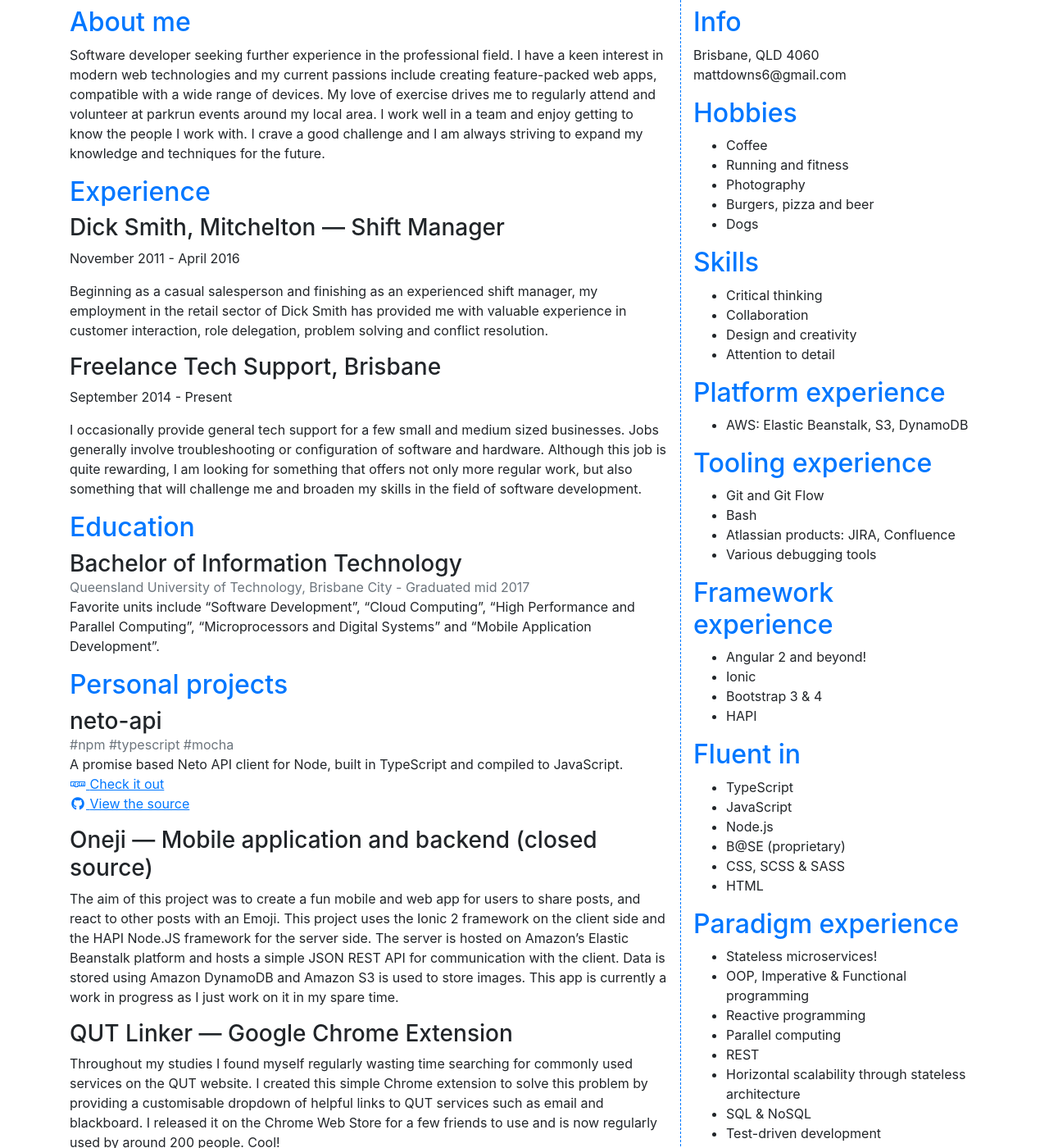
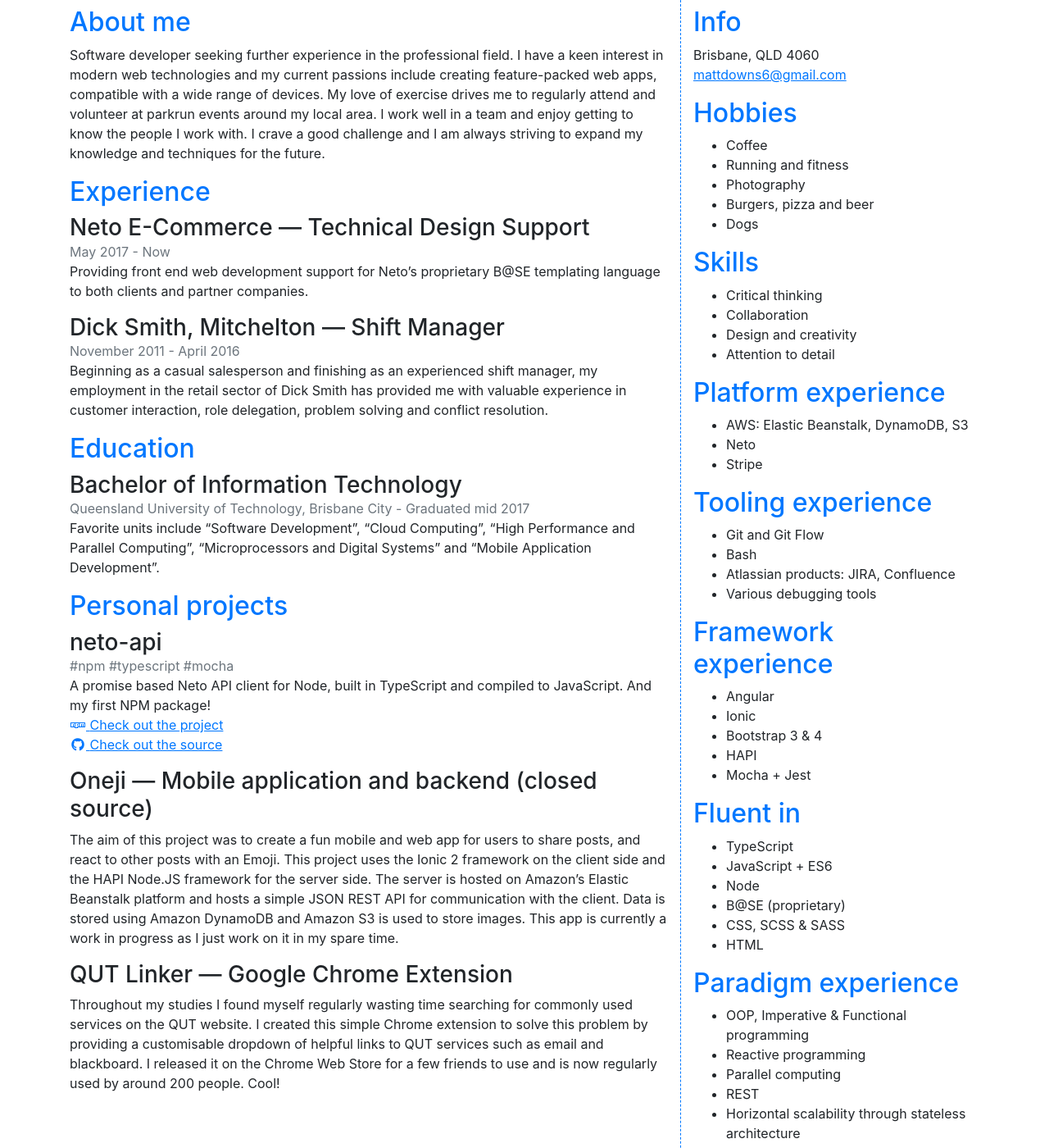
Before and after one commit to matt-downs/matt-downs.github.io, a Jekyll site: the page built from index.html, in a window 1280 px wide and 1400 px high, scrolled down 318 px. Shown: the whole window at 82% size. Built offline with Jekyll 4.4.1, drawn with Linux system fonts in a browser that asks for light colours; nearby versions of some CDN libraries; some of the changed text lies outside the part shown.

Commit message:
Update content

```diff
--- a/assets/css/style.scss
+++ b/assets/css/style.scss
@@ -1,5 +1,6 @@
 ---
 ---
+
 $accent-color: #0077ff;
 .header {
     background-color: $accent-color;
--- a/index.html
+++ b/index.html
@@ -2,18 +2,20 @@
 layout: default
 title: Matt Downs
 ---
+
 <div class="row content">
     <div class="col-md-8 pt-5">
         <h2>About me</h2>
         <p>Software developer seeking further experience in the professional field. I have a keen interest in modern web technologies and my current passions include creating feature-packed web apps, compatible with a wide range of devices. My love of exercise drives me to regularly attend and volunteer at parkrun events around my local area. I work well in a team and enjoy getting to know the people I work with. I crave a good challenge and I am always striving to expand my knowledge and techniques for the future.</p>
 
         <h2>Experience</h2>
-        <h3>Dick Smith, Mitchelton — Shift Manager</h3>
-        <p>November 2011 - April 2016</p>
+        <h3 class="mb-0">Neto E-Commerce — Technical Design Support</h3>
+        <span class="text-muted">May 2017 - Now</span>
+        <p>Providing front end web development support for Neto’s proprietary B@SE templating language to both clients and partner companies.</p>
+
+        <h3 class="mb-0">Dick Smith, Mitchelton — Shift Manager</h3>
+        <span class="text-muted">November 2011 - April 2016</span>
         <p>Beginning as a casual salesperson and finishing as an experienced shift manager, my employment in the retail sector of Dick Smith has provided me with valuable experience in customer interaction, role delegation, problem solving and conflict resolution.</p>
-        <h3>Freelance Tech Support, Brisbane</h3>
-        <p>September 2014 - Present</p>
-        <p>I occasionally provide general tech support for a few small and medium sized businesses. Jobs generally involve troubleshooting or configuration of software and hardware. Although this job is quite rewarding, I am looking for something that offers not only more regular work, but also something that will challenge me and broaden my skills in the field of software development.</p>
 
         <h2>Education</h2>
         <h3 class="mb-0">Bachelor of Information Technology</h3>
@@ -24,19 +26,19 @@
 
         <h3 class="mb-0">neto-api</h3>
         <span class="text-muted">#npm #typescript #mocha</span>
-        <p class="mb-0">A promise based Neto API client for Node, built in TypeScript and compiled to JavaScript.</p>
+        <p class="mb-0">A promise based Neto API client for Node, built in TypeScript and compiled to JavaScript. And my first NPM package!</p>
         <ul class="list-unstyled">
             <li>
                 <a href="https://www.npmjs.com/package/neto-api">
                     <i class="fab fa-fw fa-npm"></i>
-                    <span class="no-print">Check it out</span>
+                    <span class="no-print">Check out the project</span>
                     <span class="only-print">npmjs.com/package/neto-api</span>
                 </a>
             </li>
             <li>
                 <a href="https://github.com/matt-downs/neto-api-node">
                     <i class="fab fa-fw fa-github"></i>
-                    <span class="no-print">View the source</span>
+                    <span class="no-print">Check out the source</span>
                     <span class="only-print">github.com/matt-downs/neto-api-node</span>
                 </a>
             </li>
@@ -50,7 +52,8 @@
 
     <div class="col-md-4 pt-5 left-divider">
         <h2>Info</h2>
-        <p>Brisbane, QLD 4060<br> mattdowns6@gmail.com
+        <p>Brisbane, QLD 4060<br>
+            <a href="mailto:mattdowns6@gmail.com">mattdowns6@gmail.com</a>
         </p>
 
         <h2>Hobbies</h2>
@@ -72,7 +75,9 @@
 
         <h2>Platform experience</h2>
         <ul>
-            <li>AWS: Elastic Beanstalk, S3, DynamoDB</li>
+            <li>AWS: Elastic Beanstalk, DynamoDB, S3</li>
+            <li>Neto</li>
+            <li>Stripe</li>
         </ul>
 
         <h2>Tooling experience</h2>
@@ -85,17 +90,18 @@
 
         <h2>Framework experience</h2>
         <ul>
-            <li>Angular 2 and beyond!</li>
+            <li>Angular</li>
             <li>Ionic</li>
             <li>Bootstrap 3 &amp; 4</li>
             <li>HAPI</li>
+            <li>Mocha + Jest</li>
         </ul>
 
         <h2>Fluent in</h2>
         <ul>
             <li>TypeScript</li>
-            <li>JavaScript</li>
-            <li>Node.js</li>
+            <li>JavaScript + ES6</li>
+            <li>Node</li>
             <li>B@SE (proprietary)</li>
             <li>CSS, SCSS &amp; SASS</li>
             <li>HTML</li>
@@ -103,7 +109,6 @@
 
         <h2>Paradigm experience</h2>
         <ul>
-            <li>Stateless microservices!</li>
             <li>OOP, Imperative &amp; Functional programming</li>
             <li>Reactive programming</li>
             <li>Parallel computing</li>
@@ -115,9 +120,9 @@
 
         <h2>Topics interested in</h2>
         <ul>
-            <li>Universal &amp; progressive web apps!</li>
-            <li>Single page web apps</li>
-            <li>Maximising client side processing to reduce server workload</li>
+            <li>Stateless microservices!</li>
+            <li>Universal &amp; progressive single page web apps!</li>
+            <li>Basically anything involving the web at scale</li>
         </ul>
     </div>
 </div>
```
